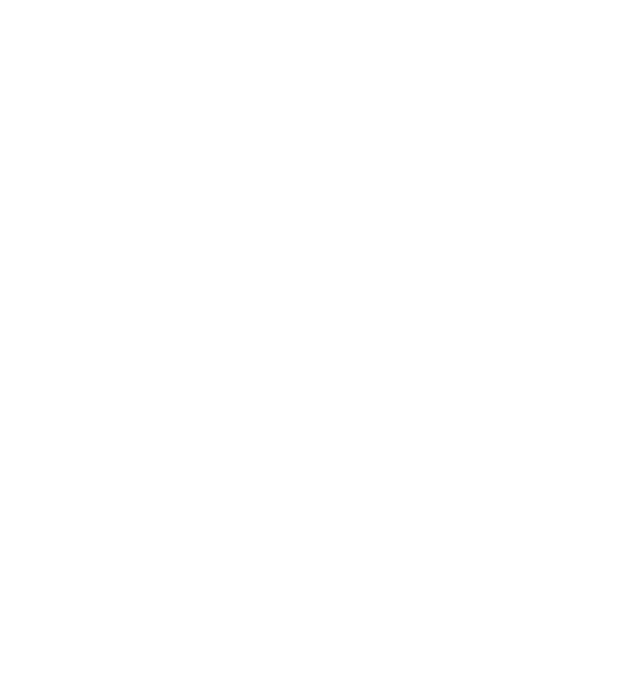
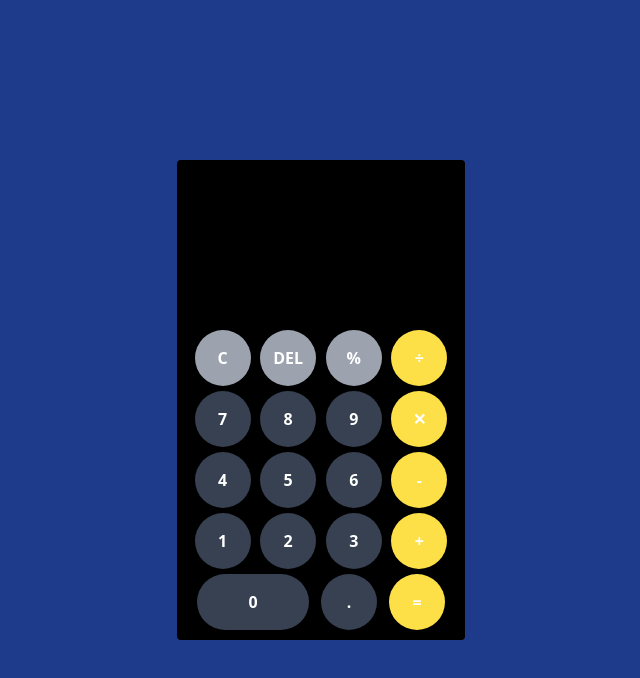
Before and after one commit to maloPRO/The-Odin-Project-refresher, a plain HTML site: page Calculator/src/index.html in a window 1280 px wide. Shown: the whole page, without its empty margins (319-959 px from the left). Drawn offline with Linux system fonts and the light colour scheme.

Commit message:
Added basic calc ui

```diff
--- a/Calculator/src/index.html
+++ b/Calculator/src/index.html
@@ -6,7 +6,42 @@
     <title>Calculator</title>
     <link rel="stylesheet" href="../dist/output.css">
 </head>
-<body>
-
+<body class="w-screen h-screen bg-slate-400">
+    <div class="main bg-blue-900 w-full h-full grid justify-center content-center">
+        <div class="calculator w-72 h-128 grid grid-rows-3 bg-black rounded">
+            <div class="output">0</div>
+            <div class="keypad row-span-2 grid p-2">
+                <div class="row row1">
+                    <button id="clear" class="funcKey">C</button>
+                    <button id="del" class="funcKey">DEL</button>
+                    <button id="percent" class="funcKey">%</button>
+                    <button id="divide" class="opKey">&divide</button>
+                </div>
+                <div class="row row2">
+                    <button id="7" class="numKey">7</button>
+                    <button id="8" class="numKey">8</button>
+                    <button id="9" class="numKey">9</button>
+                    <button id="multiply" class="opKey">&#10005</button>
+                </div>
+                <div class="row row3">
+                    <button id="4" class="numKey">4</button>
+                    <button id="5" class="numKey">5</button>
+                    <button id="6" class="numKey">6</button>
+                    <button id="subtract" class="opKey">-</button>
+                </div>
+                <div class="row row4">
+                    <button id="1" class="numKey">1</button>
+                    <button id="2" class="numKey">2</button>
+                    <button id="3" class="numKey">3</button>
+                    <button id="add" class="opKey">+</button>
+                </div>
+                <div class="row row5">
+                    <button id="0" class="numKey w-28 aspect-auto h-14 rounded-full">0</button>
+                    <button id="point" class="numKey">.</button>
+                    <button id="equal" class="opKey">=</button>
+                </div>
+            </div>
+        </div>
+    </div>
 </body>
 </html>
--- a/Calculator/src/input.css
+++ b/Calculator/src/input.css
@@ -1,3 +1,24 @@
 @tailwind base;
 @tailwind components;
 @tailwind utilities;
+
+@layer components {
+    .row {
+        @apply flex justify-evenly justify-center items-center;
+    }
+    .funcKey {
+        @apply bg-gray-400 rounded-circle aspect-square text-white w-14;
+    }
+    .opKey {
+        @apply bg-yellow-300 rounded-circle aspect-square text-white w-14;
+    }
+    .numKey {
+        @apply bg-gray-700 rounded-circle aspect-square text-white w-14;
+    }
+    .zero {
+        @apply bg-slate-800 rounded-circle aspect-square text-white w-14;
+    }
+    button {
+        @apply font-bold;
+    }
+}
--- a/Calculator/tailwind.config.js
+++ b/Calculator/tailwind.config.js
@@ -2,7 +2,14 @@
 module.exports = {
   content: ["./src/**/*.{html,js}"],
   theme: {
-    extend: {},
+    extend: {
+      height: {
+        '128': '30rem',
+      },
+      borderRadius: {
+        'circle': '50%',
+      }
+    },
   },
   plugins: [],
 }
```
Also changed, not shown: Calculator/dist/output.css, 1 other file.
